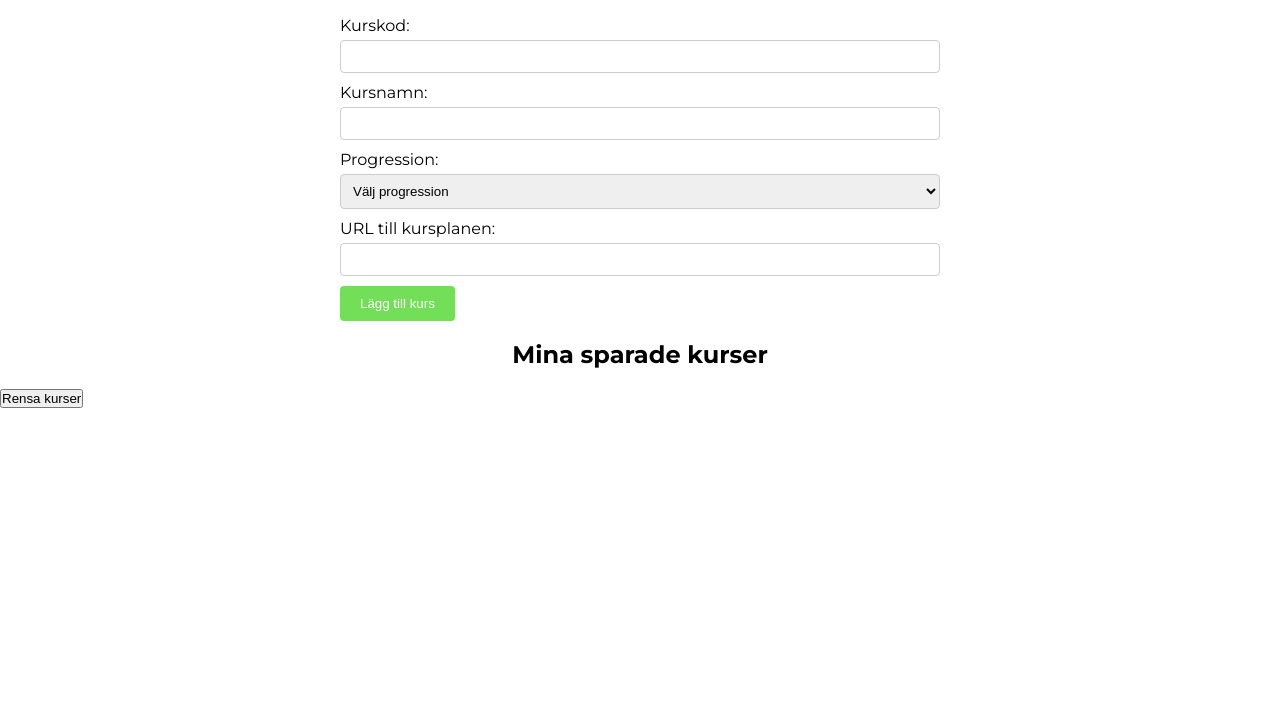
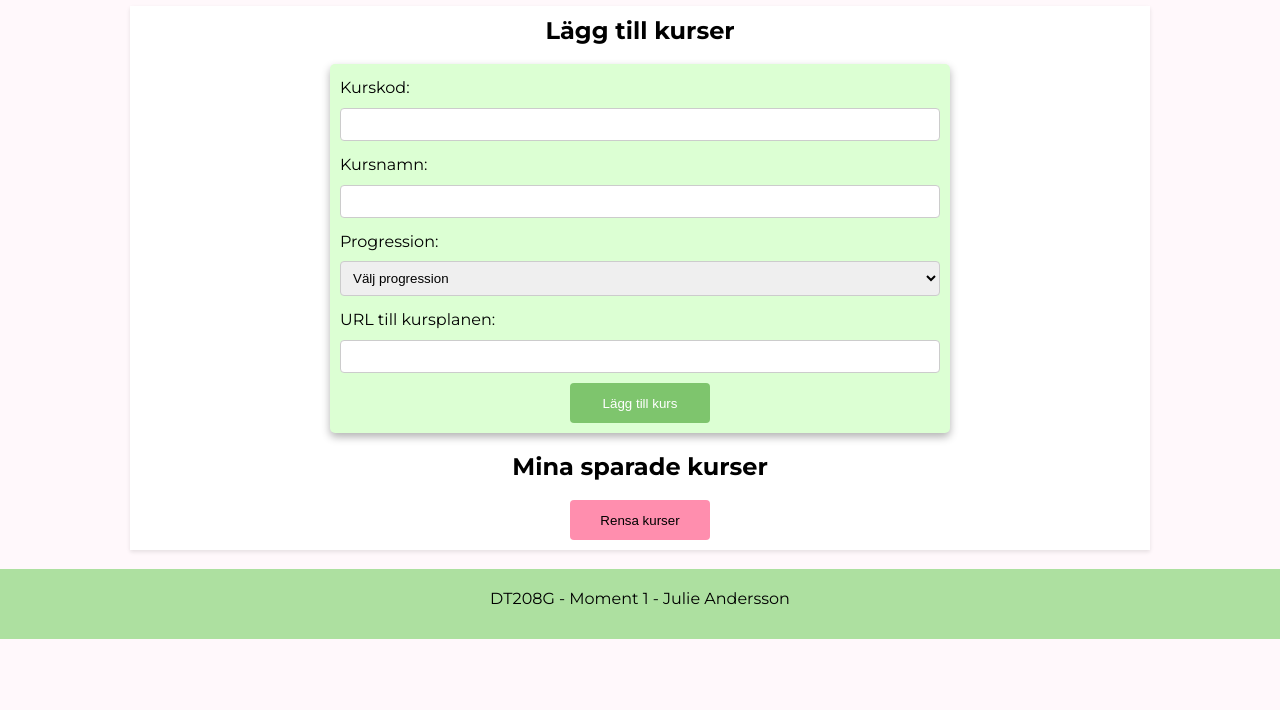
Before and after one commit to julieandersson/Moment-1_DT208G, a website built with Parcel: page src/index.html in a window 1280 px wide. Shown: the part 90-800 px from the top of the page. Built offline with nearby package versions, Linux system fonts and the light colour scheme.

Commit message:
adderar validering så att alla fält är ifyllda innan användaren kan klicka på lägg till kurs, stylar i css

```diff
--- a/src/css/main.css
+++ b/src/css/main.css
@@ -7,16 +7,45 @@
 
 body {
     font-family: "Montserrat", sans-serif;
+    background-color: rgb(255, 248, 251);
+}
+
+header {
+    background-color: rgb(173, 224, 160);
 }
 
 h1, h2 {
     text-align: center;
 }
 
+main {
+    background-color: white;
+    width: 80%;
+    max-width: 1000px;
+    padding: 10px;
+    margin: 0 auto;
+    box-shadow: 0px 2px 4px rgba(0, 0, 0, 0.1);
+}
+
+footer {
+    text-align: center;
+    background-color: rgb(173, 224, 160);
+    height: 70px;
+}
+
+footer p {
+    padding-top: 20px;
+}
+
 #courseForm {
     max-width: 600px;
     display: block;
     margin: 0 auto;
+    background-color: rgb(220, 255, 211);
+    box-shadow: 0px 4px 8px rgba(0, 0, 0, 0.3);
+    border-radius: 5px;
+    padding: 10px;
+    line-height: 1.8em;
 }
 
 label {
@@ -34,14 +63,60 @@
 }
 
 #addCourse {
-    background-color: rgb(115, 223, 88);
+    background-color: rgb(126, 197, 109);
     color: white;
     padding: 10px 20px;
+    width: 140px;
+    height: 40px;
     border: none;
     border-radius: 4px;
     cursor: pointer;
+    display: block;
+    margin: 0 auto;
 }
 
 #addCourse:hover {
     background-color: rgb(61, 123, 46);
 }
+
+.course-item {
+    background-color: rgb(255, 219, 229);
+    padding: 20px;
+    max-width: 580px;
+    display: block;
+    margin: 10px auto;
+    border-radius: 5px;
+    line-height: 1.6em;
+    box-shadow: 0px 4px 8px rgba(0, 0, 0, 0.3);
+}
+
+.clear {
+    width: 600px;
+    display: block;
+    margin: 0 auto;
+}
+
+#clearbutton {
+    background-color: rgb(255, 142, 174);
+    color: rgb(0, 0, 0);
+    padding: 10px 20px;
+    height: 40px;
+    width: 140px;
+    border: none;
+    border-radius: 4px;
+    cursor: pointer;
+    display: block;
+    margin: 0 auto;
+}
+
+.edit-button {
+    width: 150px;
+    height: 30px;
+    background-color: rgb(255, 255, 255);
+    color: black;
+    border: none;
+    border-radius: 4px;
+    box-shadow: 0px 4px 8px rgba(0, 0, 0, 0.3);
+    cursor: pointer;
+    margin-top: 10px;
+}
--- a/src/index.html
+++ b/src/index.html
@@ -9,8 +9,11 @@
 </head>
 <body>
 
+    <header><br>
     <h1>KURSER</h1><br>
+</header><br>
 
+    <main>
     <h2>Lägg till kurser</h2><br>
 
     <form id="courseForm">
@@ -42,6 +45,11 @@
     <div class="clear">
     <button class="btn" id="clearbutton">Rensa kurser</button>
     </div>
+</main><br>
+
+<footer>
+    <p>DT208G - Moment 1 - Julie Andersson</p>
+</footer>
 
 </body>
 </html>
--- a/src/js/main.ts
+++ b/src/js/main.ts
@@ -115,6 +115,12 @@ document.addEventListener("DOMContentLoaded", function() {
     const progression = progressionInput.value as 'A' | 'B' | 'C';
     const syllabus = syllabusInput.value.trim();
 
+    // Validera att alla fält är ifyllda och att en progression har valts
+    if (code === '' || name === '' || progression !== 'A' && progression !== 'B' && progression !== 'C' || syllabus === '') {
+        alert("Vänligen fyll i alla fält.");
+        return; // Avbryt funktionen om något fält är tomt
+    }
+
     // Validering för unik kurskod
      const existingCourses = getSavedCourses();
      const isCodeUnique = !existingCourses.some(course => course.code === code);
```
Also changed, not shown: package.json (+6 -5 lines), 1 other file.
